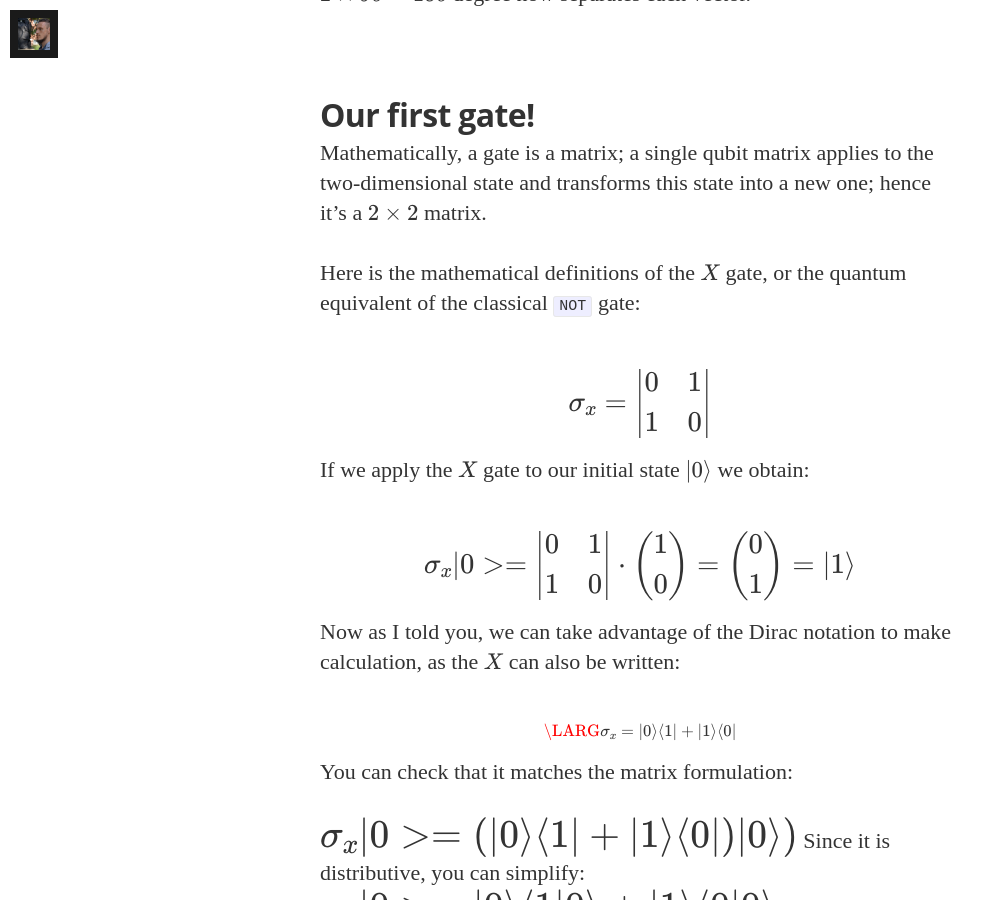
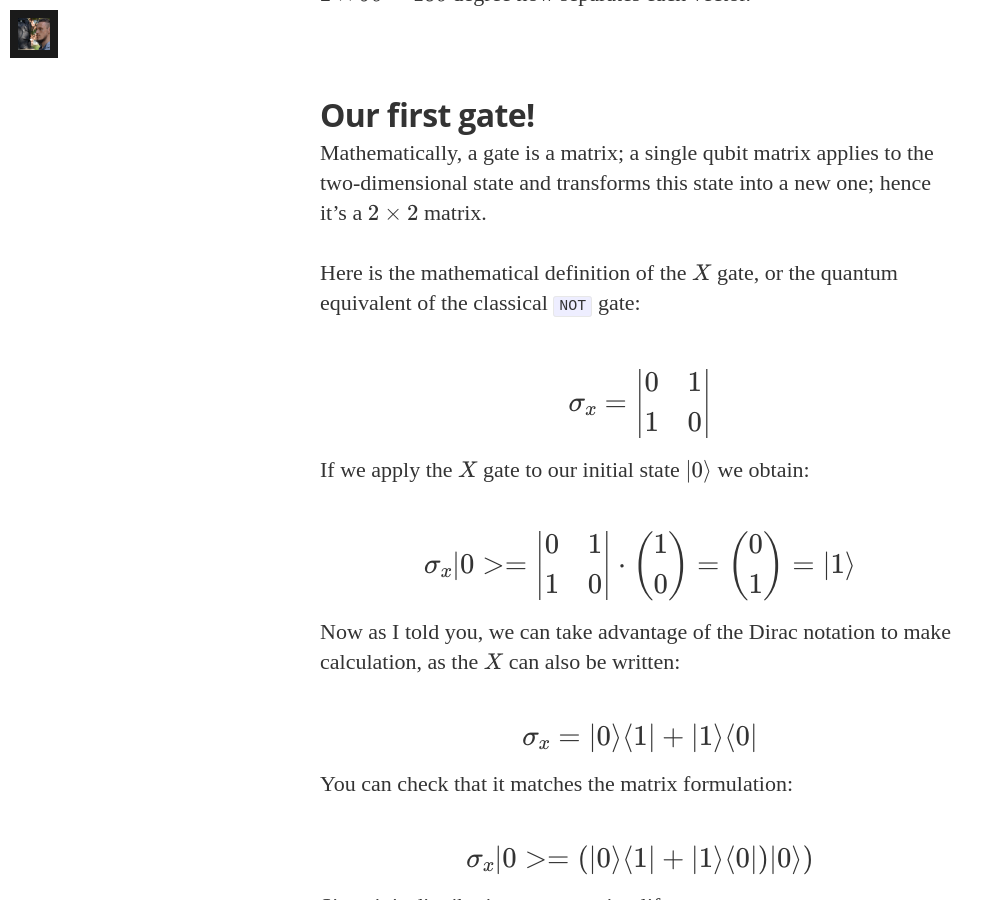
Before and after one commit to ManuNeuro/EmmanuelCalvet, a Jekyll site: the page built from _posts/2022-01-12-quantum-tuto-p1.md, in a window 1280 px wide and 900 px high, scrolled down 4812 px. Shown: the whole window, without its empty margins (0-1004 px from the left). Built offline with Jekyll 4.4.1, drawn with Linux system fonts in a browser that asks for light colours; nearby versions of some CDN libraries; some web fonts are replaced; formulas are drawn with MathJax 3; comment, search, counter and statistics services are not loaded; some of the changed text lies outside the part shown.

Commit message:
Update 2022-01-12-quantum-tuto-p1.md

```diff
--- a/_posts/2022-01-12-quantum-tuto-p1.md
+++ b/_posts/2022-01-12-quantum-tuto-p1.md
@@ -175,7 +175,7 @@ As you can see, the state $\vert0\rangle$ gets projected on the sphere's north p
 
 Mathematically, a gate is a matrix; a single qubit matrix applies to the two-dimensional state and transforms this state into a new one; hence it's a $2\times2$ matrix.
 
-Here is the mathematical definitions of the $X$ gate, or the quantum equivalent of the classical `NOT` gate:
+Here is the mathematical definition of the $X$ gate, or the quantum equivalent of the classical `NOT` gate:
 
 $$\LARGE \sigma_x= \begin{vmatrix}0 & 1 \\ 1 & 0 \end{vmatrix}$$
 
@@ -187,7 +187,7 @@ $$
 
 Now as I told you, we can take advantage of the Dirac notation to make calculation, as the $X$ can also be written:
 
-$$\LARG
+$$\LARGE
 \sigma_x=\vert0\rangle \langle1\vert+\vert1\rangle \langle 0\vert
 $$
 
@@ -196,11 +196,15 @@ You can check that it matches the matrix formulation:
 $$\LARGE
 \sigma_x\vert 0>= (\vert0\rangle \langle1\vert+\vert1\rangle \langle 0\vert)\vert0\rangle)
 $$
+
 Since it is distributive, you can simplify:
+
 $$\LARGE
 \sigma_x\vert 0>=\vert0\rangle \langle1\vert 0\rangle +\vert1\rangle \langle 0\vert 0\rangle
 $$
+
 Notice that since they are vectors, $\langle . \vert .\rangle$ is just the dot product. By definition of the dot product, orthonormal vectors will give $0$, while identical vectors will give a $1$:
+
 - $\langle1\vert 0\rangle=0$
 - $\langle 0\vert 0\rangle=1$
 
```
Also changed, not shown: other parts of _posts/2022-01-12-quantum-tuto-p1.md (+1 -1 lines).
